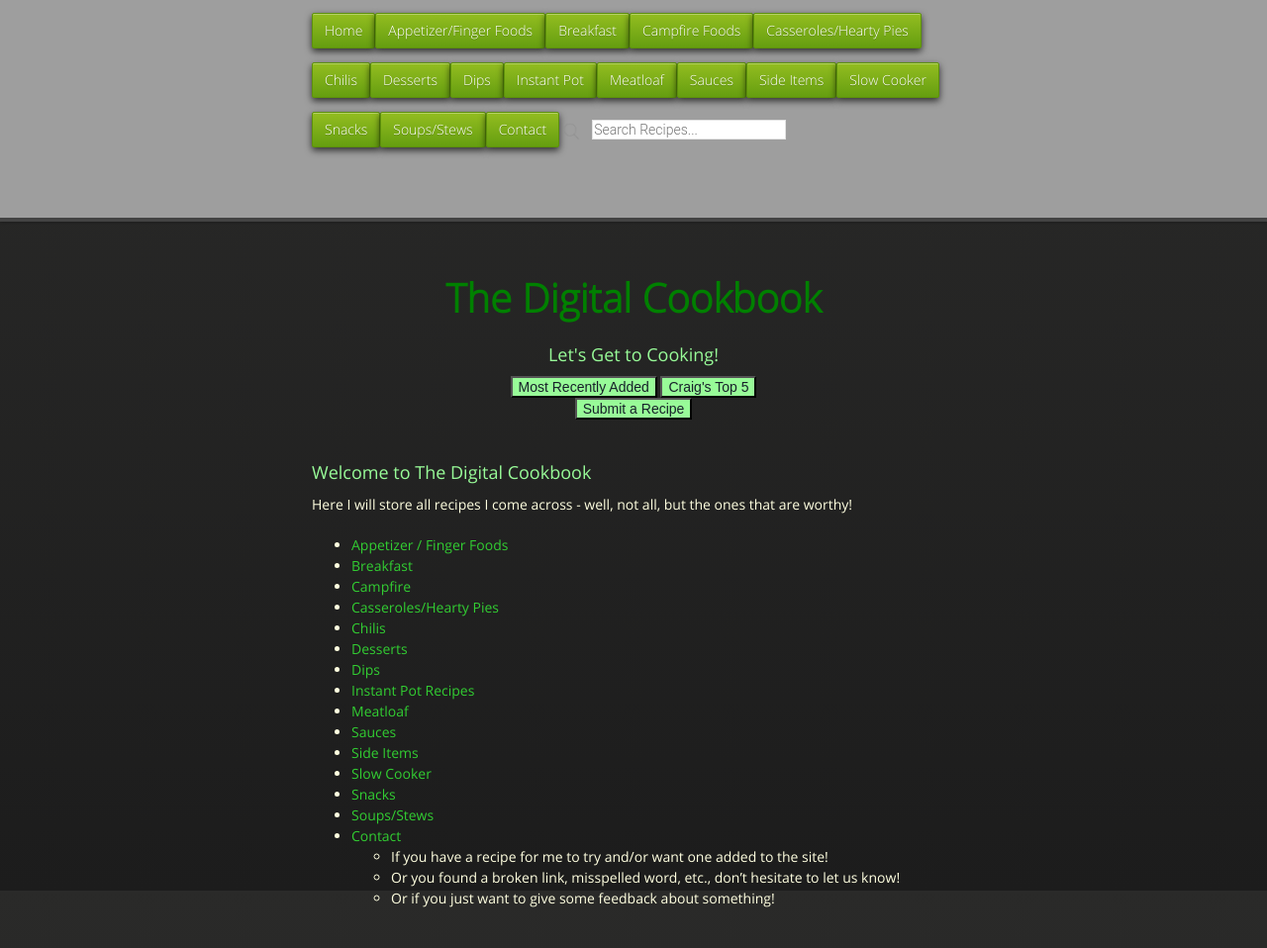
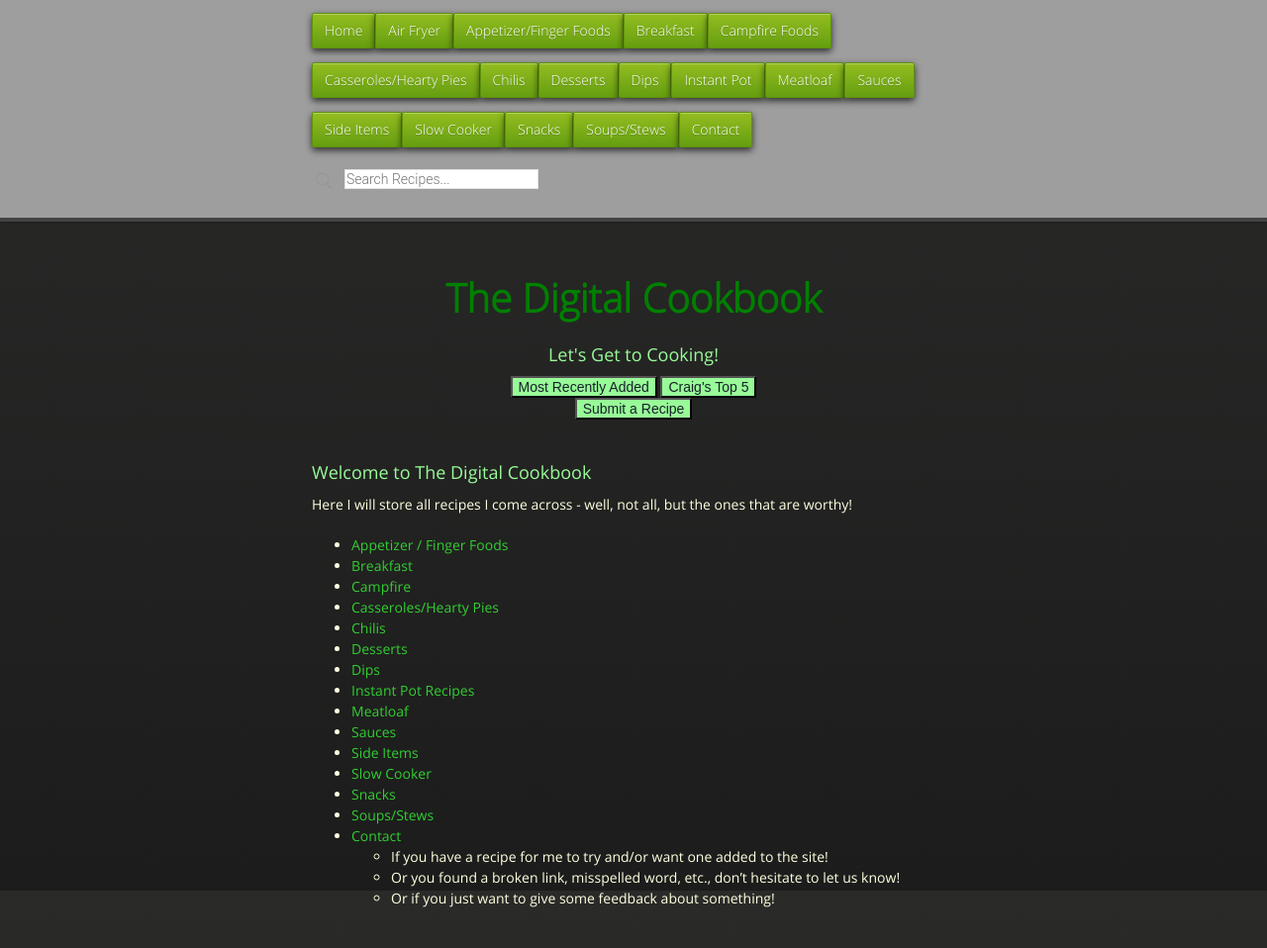
Before and after one commit to cmwillett/TheDigitalCookbook, a Jekyll site: the page built from index.md, in a window 1280 px wide. Shown: the whole page at 99% size. Built offline with Jekyll 4.4.1, drawn with Linux system fonts in a browser that asks for light colours; nearby versions of some CDN libraries.

Commit message:
messing with header buttons

```diff
--- a/_layouts/default.html
+++ b/_layouts/default.html
@@ -27,7 +27,7 @@
         <div id="header">
           <nav>
             <li class="fork"><a href="{{site.github.url}}">Home</a></li>
-            <!--<li class="fork"><a href="{{site.github.url}}/AirFryer/index.html">Air Fryer</a></li>-->
+            <li class="fork"><a href="{{site.github.url}}/AirFryer/index.html">Air Fryer</a></li>
             <li class="fork"><a href="{{site.github.url}}/AppetizerFingerFoods/index.html">Appetizer/Finger Foods</a></li>
             <li class="fork"><a href="{{site.github.url}}/Breakfast/index.html">Breakfast</a></li>
             <li class="fork"><a href="{{site.github.url}}/Campfire/index.html">Campfire Foods</a></li>
```
